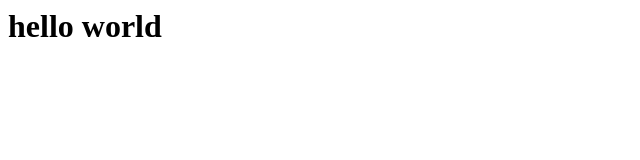
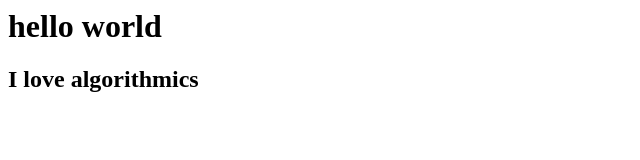
Before and after one commit to roseoyugi/first, a plain HTML site: page index.html in a window 1280 px wide. Shown: the whole page, without its empty margins (0-640 px from the left). Drawn offline with Linux system fonts and the light colour scheme.

Commit message:
Update index.html
added h2

```diff
--- a/index.html
+++ b/index.html
@@ -4,6 +4,7 @@
   </head>
   <body>
     <h1>hello world</h1>
+    <h2>I love algorithmics</h2>
 
   </body>
 </html>
```
